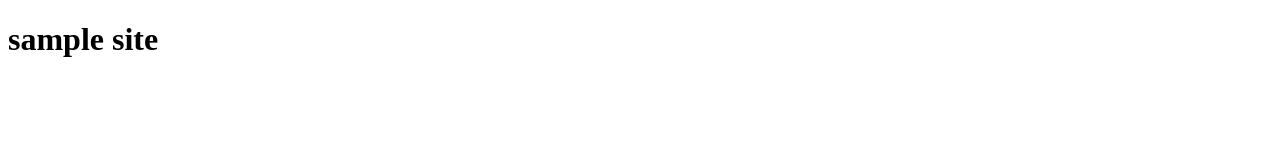
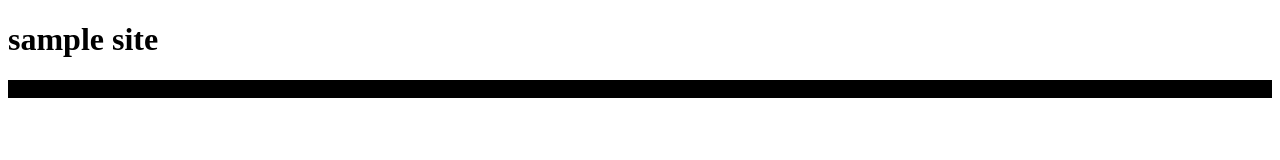
Before and after one commit to maincasuncion/portfolio, a plain HTML site: page index.html in a window 1280 px wide. Drawn offline with Linux system fonts and the light colour scheme.

Commit message:
Add files via upload

```diff
--- /dev/null
+++ b/css/styles.css
@@ -0,0 +1,4 @@
+footer div {
+
+    background-color:#000;
+}
--- a/index.html
+++ b/index.html
@@ -3,9 +3,17 @@
 <head>
     <meta charset="UTF-8">
     <meta name="viewport" content="width=device-width, initial-scale=1.0">
-    <title>Document</title>
+    <title>AsuncionDev</title>
+    <link rel="stylesheet" href="/css/styles.css">
 </head>
 <body>
     <h1>sample site</h1>
+
+
+
+    <footer>
+        <div>All rights reserved | Copyright 2025</div>
+    </footer>
+    <script src="/js/scripts.js"></script>
 </body>
 </html>
--- /dev/null
+++ b/js/scripts.js
@@ -0,0 +1 @@
+console.log('script loaded');
```
